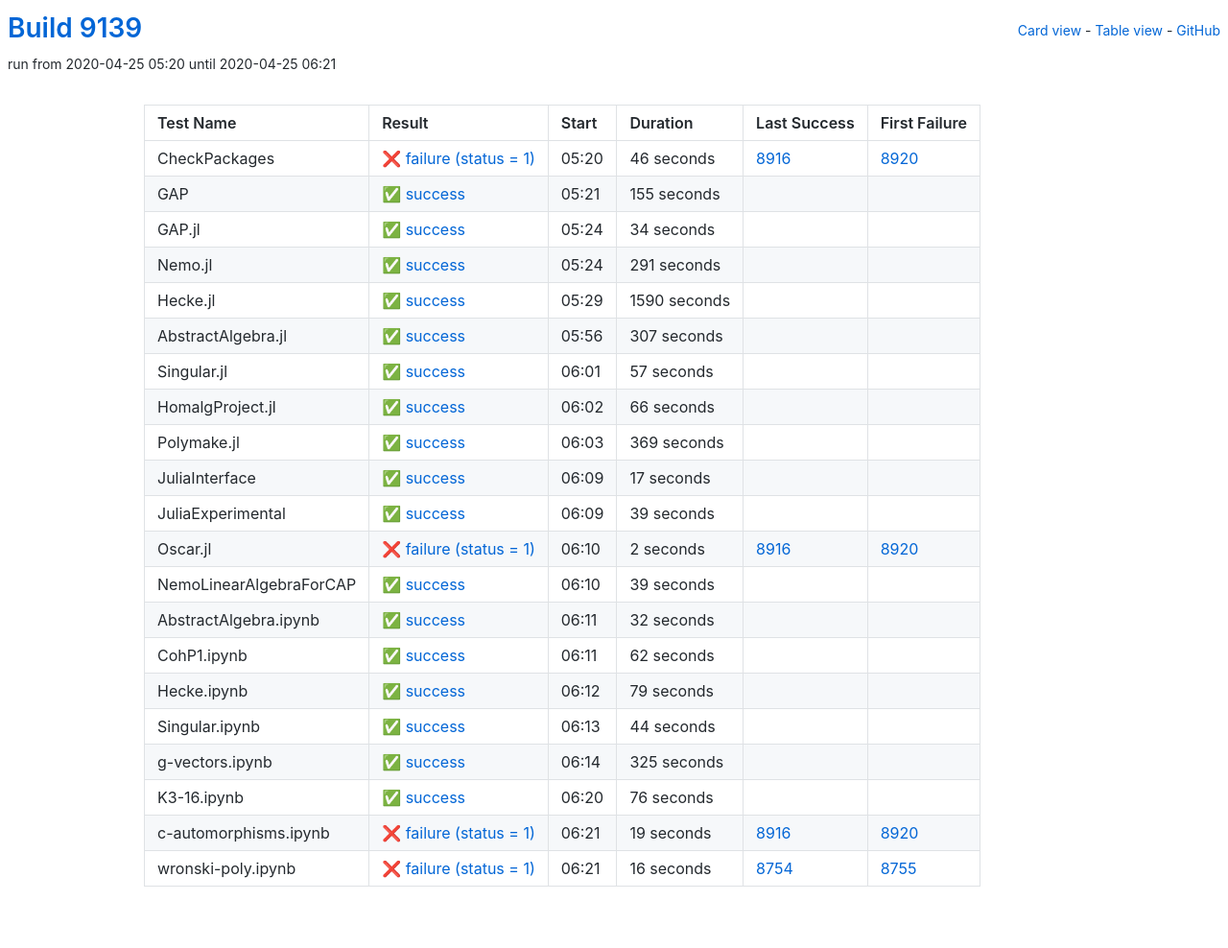
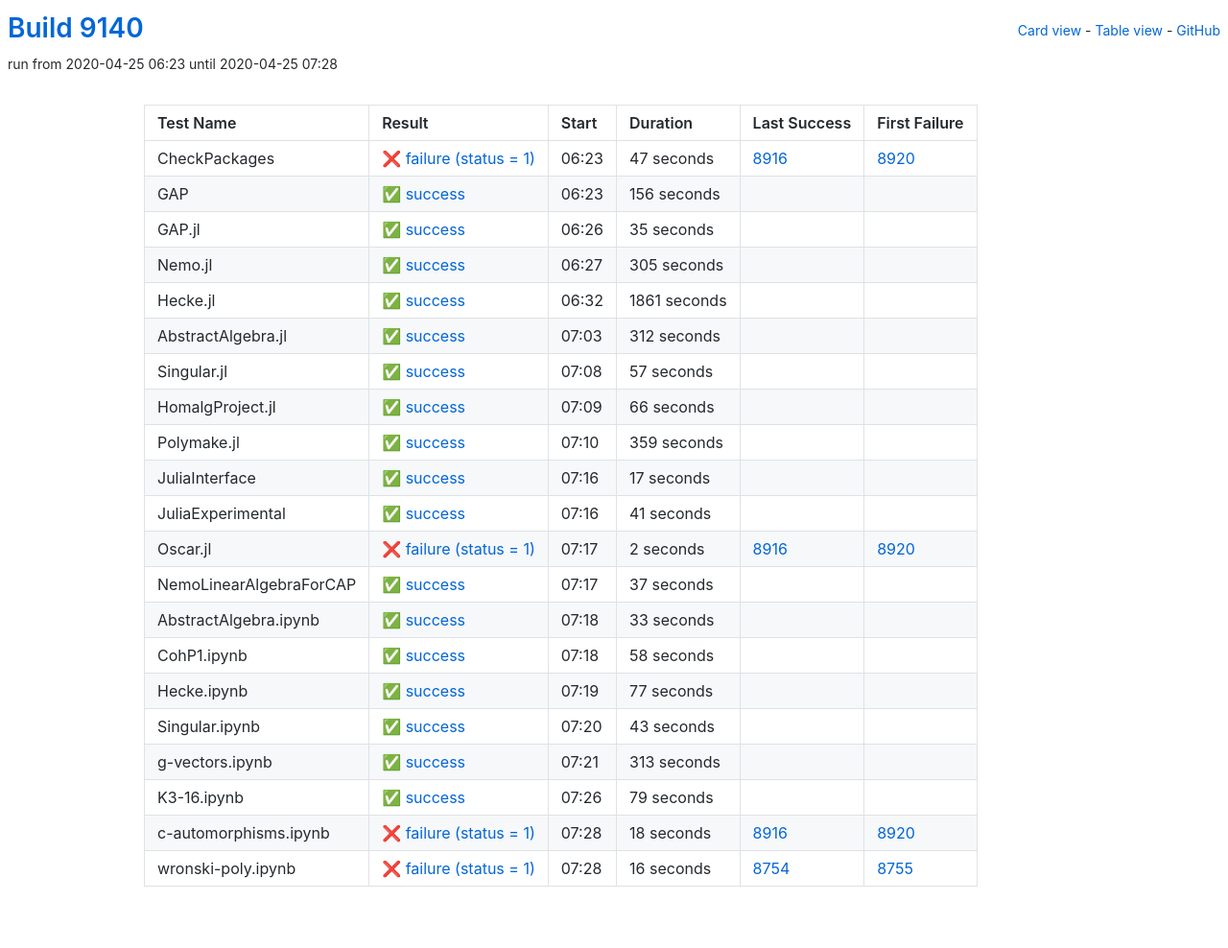
Before and after one commit to oscar-system/oscar-ci-status, a Jekyll site: the page built from table.html, in a window 1280 px wide. Shown: the whole page at 96% size. Built offline with Jekyll 4.4.1, drawn with Linux system fonts in a browser that asks for light colours.

Commit message:
Build 9140

```diff
--- a/_data/ci.yml
+++ b/_data/ci.yml
@@ -1,71 +1,71 @@
-build: 9139
-build_url: https://oscarci.mathematik.uni-kl.de/job/oscar/9139/
+build: 9140
+build_url: https://oscarci.mathematik.uni-kl.de/job/oscar/9140/
 job: oscar
 tests:
-- duration: 46
+- duration: 47
   exitcode: 1
   first_failure: 8920
   first_failure_url: https://oscarci.mathematik.uni-kl.de/job/oscar/8920/
   last_success: 8916
   last_success_url: https://oscarci.mathematik.uni-kl.de/job/oscar/8916/
-  log: https://oscarci.mathematik.uni-kl.de/job/oscar/9139/artifact/logs/build-9139/CheckPackages.log
+  log: https://oscarci.mathematik.uni-kl.de/job/oscar/9140/artifact/logs/build-9140/CheckPackages.log
   name: CheckPackages
-  start: 2020-04-25 05:20
+  start: 2020-04-25 06:23
   status: failure
   success: false
-- duration: 155
+- duration: 156
   exitcode: 0
   first_failure: false
   first_failure_url: null
   last_success: false
   last_success_url: null
-  log: https://oscarci.mathematik.uni-kl.de/job/oscar/9139/artifact/logs/build-9139/GAP.log
+  log: https://oscarci.mathematik.uni-kl.de/job/oscar/9140/artifact/logs/build-9140/GAP.log
   name: GAP
-  start: 2020-04-25 05:21
+  start: 2020-04-25 06:23
   status: success
   success: true
-- duration: 34
+- duration: 35
   exitcode: 0
   first_failure: false
   first_failure_url: null
   last_success: false
   last_success_url: null
-  log: https://oscarci.mathematik.uni-kl.de/job/oscar/9139/artifact/logs/build-9139/GAP.jl.log
+  log: https://oscarci.mathematik.uni-kl.de/job/oscar/9140/artifact/logs/build-9140/GAP.jl.log
   name: GAP.jl
-  start: 2020-04-25 05:24
+  start: 2020-04-25 06:26
   status: success
   success: true
-- duration: 291
+- duration: 305
   exitcode: 0
   first_failure: false
   first_failure_url: null
   last_success: false
   last_success_url: null
-  log: https://oscarci.mathematik.uni-kl.de/job/oscar/9139/artifact/logs/build-9139/Nemo.jl.log
+  log: https://oscarci.mathematik.uni-kl.de/job/oscar/9140/artifact/logs/build-9140/Nemo.jl.log
   name: Nemo.jl
-  start: 2020-04-25 05:24
+  start: 2020-04-25 06:27
   status: success
   success: true
-- duration: 1590
+- duration: 1861
   exitcode: 0
   first_failure: false
   first_failure_url: null
   last_success: false
   last_success_url: null
-  log: https://oscarci.mathematik.uni-kl.de/job/oscar/9139/artifact/logs/build-9139/Hecke.jl.log
+  log: https://oscarci.mathematik.uni-kl.de/job/oscar/9140/artifact/logs/build-9140/Hecke.jl.log
   name: Hecke.jl
-  start: 2020-04-25 05:29
+  start: 2020-04-25 06:32
   status: success
   success: true
-- duration: 307
+- duration: 312
   exitcode: 0
   first_failure: false
   first_failure_url: null
   last_success: false
   last_success_url: null
-  log: https://oscarci.mathematik.uni-kl.de/job/oscar/9139/artifact/logs/build-9139/AbstractAlgebra.jl.log
+  log: https://oscarci.mathematik.uni-kl.de/job/oscar/9140/artifact/logs/build-9140/AbstractAlgebra.jl.log
   name: AbstractAlgebra.jl
-  start: 2020-04-25 05:56
+  start: 2020-04-25 07:03
   status: success
   success: true
 - duration: 57
@@ -74,9 +74,9 @@
   first_failure_url: null
   last_success: false
   last_success_url: null
-  log: https://oscarci.mathematik.uni-kl.de/job/oscar/9139/artifact/logs/build-9139/Singular.jl.log
+  log: https://oscarci.mathematik.uni-kl.de/job/oscar/9140/artifact/logs/build-9140/Singular.jl.log
   name: Singular.jl
-  start: 2020-04-25 06:01
+  start: 2020-04-25 07:08
   status: success
   success: true
 - duration: 66
@@ -85,20 +85,20 @@
   first_failure_url: null
   last_success: false
   last_success_url: null
-  log: https://oscarci.mathematik.uni-kl.de/job/oscar/9139/artifact/logs/build-9139/HomalgProject.jl.log
+  log: https://oscarci.mathematik.uni-kl.de/job/oscar/9140/artifact/logs/build-9140/HomalgProject.jl.log
   name: HomalgProject.jl
-  start: 2020-04-25 06:02
+  start: 2020-04-25 07:09
   status: success
   success: true
-- duration: 369
+- duration: 359
   exitcode: 0
   first_failure: false
   first_failure_url: null
   last_success: false
   last_success_url: null
-  log: https://oscarci.mathematik.uni-kl.de/job/oscar/9139/artifact/logs/build-9139/Polymake.jl.log
+  log: https://oscarci.mathematik.uni-kl.de/job/oscar/9140/artifact/logs/build-9140/Polymake.jl.log
   name: Polymake.jl
-  start: 2020-04-25 06:03
+  start: 2020-04-25 07:10
   status: success
   success: true
 - duration: 17
@@ -107,20 +107,20 @@
   first_failure_url: null
   last_success: false
   last_success_url: null
-  log: https://oscarci.mathematik.uni-kl.de/job/oscar/9139/artifact/logs/build-9139/JuliaInterface.log
+  log: https://oscarci.mathematik.uni-kl.de/job/oscar/9140/artifact/logs/build-9140/JuliaInterface.log
   name: JuliaInterface
-  start: 2020-04-25 06:09
+  start: 2020-04-25 07:16
   status: success
   success: true
-- duration: 39
+- duration: 41
   exitcode: 0
   first_failure: false
   first_failure_url: null
   last_success: false
   last_success_url: null
-  log: https://oscarci.mathematik.uni-kl.de/job/oscar/9139/artifact/logs/build-9139/JuliaExperimental.log
+  log: https://oscarci.mathematik.uni-kl.de/job/oscar/9140/artifact/logs/build-9140/JuliaExperimental.log
   name: JuliaExperimental
-  start: 2020-04-25 06:09
+  start: 2020-04-25 07:16
   status: success
   success: true
 - duration: 2
@@ -129,42 +129,75 @@
   first_failure_url: https://oscarci.mathematik.uni-kl.de/job/oscar/8920/
   last_success: 8916
   last_success_url: https://oscarci.mathematik.uni-kl.de/job/oscar/8916/
-  log: https://oscarci.mathematik.uni-kl.de/job/oscar/9139/artifact/logs/build-9139/Oscar.jl.log
+  log: https://oscarci.mathematik.uni-kl.de/job/oscar/9140/artifact/logs/build-9140/Oscar.jl.log
   name: Oscar.jl
-  start: 2020-04-25 06:10
+  start: 2020-04-25 07:17
   status: failure
   success: false
-- duration: 39
+- duration: 37
   exitcode: 0
   first_failure: false
   first_failure_url: null
   last_success: false
   last_success_url: null
-  log: https://oscarci.mathematik.uni-kl.de/job/oscar/9139/artifact/logs/build-9139/NemoLinearAlgebraForCAP.log
+  log: https://oscarci.mathematik.uni-kl.de/job/oscar/9140/artifact/logs/build-9140/NemoLinearAlgebraForCAP.log
   name: NemoLinearAlgebraForCAP
-  start: 2020-04-25 06:10
+  start: 2020-04-25 07:17
   status: success
   success: true
-- duration: 32
+- duration: 33
   exitcode: 0
   first_failure: false
   first_failure_url: null
   last_success: false
   last_success_url: null
-  log: https://oscarci.mathematik.uni-kl.de/job/oscar/9139/artifact/logs/build-9139/AbstractAlgebra.ipynb.log
+  log: https://oscarci.mathematik.uni-kl.de/job/oscar/9140/artifact/logs/build-9140/AbstractAlgebra.ipynb.log
   name: AbstractAlgebra.ipynb
-  start: 2020-04-25 06:11
+  start: 2020-04-25 07:18
   status: success
   success: true
-- duration: 62
+- duration: 58
   exitcode: 0
   first_failure: false
   first_failure_url: null
   last_success: false
   last_success_url: null
-  log: https://oscarci.mathematik.uni-kl.de/job/oscar/9139/artifact/logs/build-9139/CohP1.ipynb.log
+  log: https://oscarci.mathematik.uni-kl.de/job/oscar/9140/artifact/logs/build-9140/CohP1.ipynb.log
   name: CohP1.ipynb
-  start: 2020-04-25 06:11
+  start: 2020-04-25 07:18
+  status: success
+  success: true
+- duration: 77
+  exitcode: 0
+  first_failure: false
+  first_failure_url: null
+  last_success: false
+  last_success_url: null
+  log: https://oscarci.mathematik.uni-kl.de/job/oscar/9140/artifact/logs/build-9140/Hecke.ipynb.log
+  name: Hecke.ipynb
+  start: 2020-04-25 07:19
+  status: success
+  success: true
+- duration: 43
+  exitcode: 0
+  first_failure: false
+  first_failure_url: null
+  last_success: false
+  last_success_url: null
+  log: https://oscarci.mathematik.uni-kl.de/job/oscar/9140/artifact/logs/build-9140/Singular.ipynb.log
+  name: Singular.ipynb
+  start: 2020-04-25 07:20
+  status: success
+  success: true
+- duration: 313
+  exitcode: 0
+  first_failure: false
+  first_failure_url: null
+  last_success: false
+  last_success_url: null
+  log: https://oscarci.mathematik.uni-kl.de/job/oscar/9140/artifact/logs/build-9140/g-vectors.ipynb.log
+  name: g-vectors.ipynb
+  start: 2020-04-25 07:21
   status: success
   success: true
 - duration: 79
@@ -173,53 +206,20 @@
   first_failure_url: null
   last_success: false
   last_success_url: null
-  log: https://oscarci.mathematik.uni-kl.de/job/oscar/9139/artifact/logs/build-9139/Hecke.ipynb.log
-  name: Hecke.ipynb
-  start: 2020-04-25 06:12
+  log: https://oscarci.mathematik.uni-kl.de/job/oscar/9140/artifact/logs/build-9140/K3-16.ipynb.log
+  name: K3-16.ipynb
+  start: 2020-04-25 07:26
   status: success
   success: true
-- duration: 44
-  exitcode: 0
-  first_failure: false
-  first_failure_url: null
-  last_success: false
-  last_success_url: null
-  log: https://oscarci.mathematik.uni-kl.de/job/oscar/9139/artifact/logs/build-9139/Singular.ipynb.log
-  name: Singular.ipynb
-  start: 2020-04-25 06:13
-  status: success
-  success: true
-- duration: 325
-  exitcode: 0
-  first_failure: false
-  first_failure_url: null
-  last_success: false
-  last_success_url: null
-  log: https://oscarci.mathematik.uni-kl.de/job/oscar/9139/artifact/logs/build-9139/g-vectors.ipynb.log
-  name: g-vectors.ipynb
-  start: 2020-04-25 06:14
-  status: success
-  success: true
-- duration: 76
-  exitcode: 0
-  first_failure: false
-  first_failure_url: null
-  last_success: false
-  last_success_url: null
-  log: https://oscarci.mathematik.uni-kl.de/job/oscar/9139/artifact/logs/build-9139/K3-16.ipynb.log
-  name: K3-16.ipynb
-  start: 2020-04-25 06:20
-  status: success
-  success: true
-- duration: 19
+- duration: 18
   exitcode: 1
   first_failure: 8920
   first_failure_url: https://oscarci.mathematik.uni-kl.de/job/oscar/8920/
   last_success: 8916
   last_success_url: https://oscarci.mathematik.uni-kl.de/job/oscar/8916/
-  log: https://oscarci.mathematik.uni-kl.de/job/oscar/9139/artifact/logs/build-9139/c-automorphisms.ipynb.log
+  log: https://oscarci.mathematik.uni-kl.de/job/oscar/9140/artifact/logs/build-9140/c-automorphisms.ipynb.log
   name: c-automorphisms.ipynb
-  start: 2020-04-25 06:21
+  start: 2020-04-25 07:28
   status: failure
   success: false
 - duration: 16
@@ -228,8 +228,8 @@
   first_failure_url: https://oscarci.mathematik.uni-kl.de/job/oscar/8755/
   last_success: 8754
   last_success_url: https://oscarci.mathematik.uni-kl.de/job/oscar/8754/
-  log: https://oscarci.mathematik.uni-kl.de/job/oscar/9139/artifact/logs/build-9139/wronski-poly.ipynb.log
+  log: https://oscarci.mathematik.uni-kl.de/job/oscar/9140/artifact/logs/build-9140/wronski-poly.ipynb.log
   name: wronski-poly.ipynb
-  start: 2020-04-25 06:21
+  start: 2020-04-25 07:28
   status: failure
   success: false
```
Also changed, not shown: README.md.
